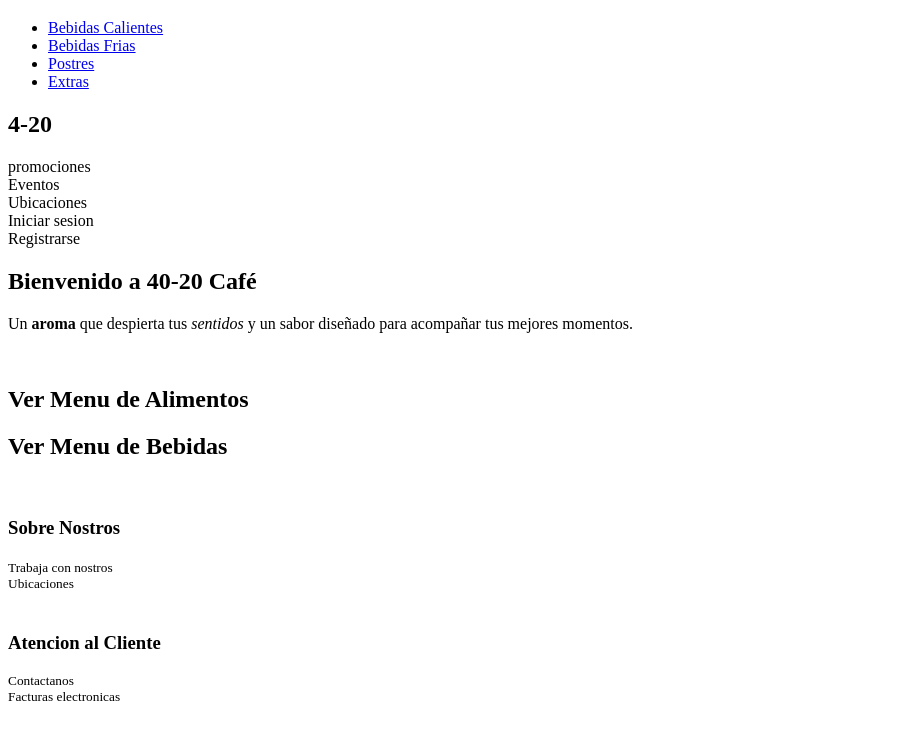
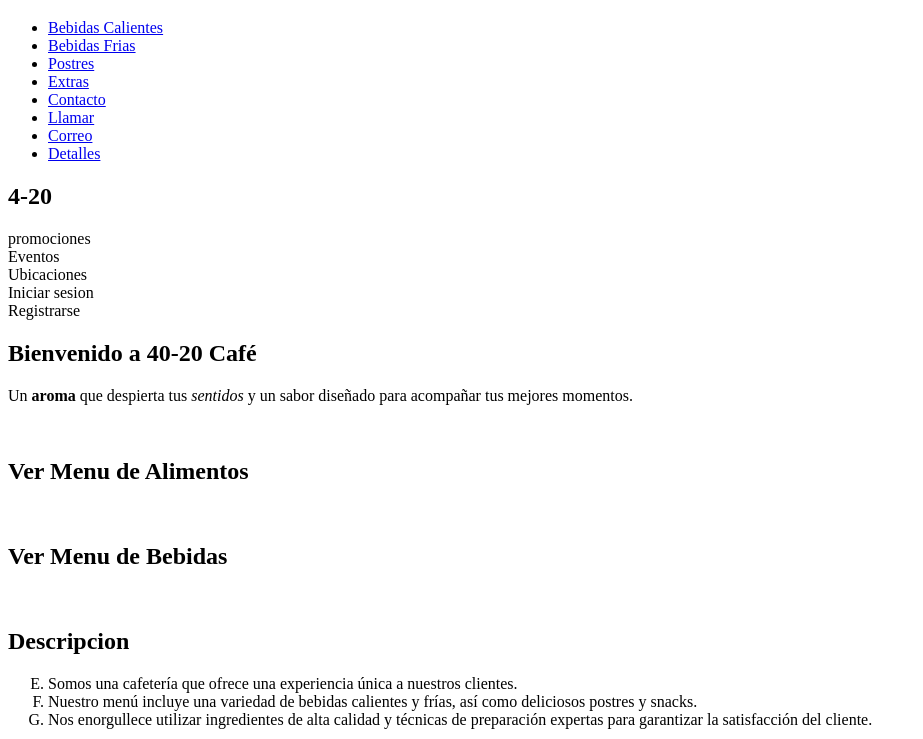
Before and after one commit to Mrpapita2124/Programacion-Web-2026, a plain HTML site: page index.html in a window 1280 px wide. Shown: the part 61-800 px from the top of the page, without its empty margins (0-923 px from the left). Drawn offline with Linux system fonts and the light colour scheme.

Commit message:
Mas elementos a la lista y enlaces

```diff
--- a/index.html
+++ b/index.html
@@ -17,10 +17,17 @@
 
   <nav>
     <ul>
-      <li><a href="index.html">Bebidas Calientes</a></li>
-      <li><a href="index.html">Bebidas Frias</a></li>
-      <li><a href="index.html">Postres</a></li>
-      <li><a href="index.html">Extras</a></li>
+      <li><a href="https://www.youtube.com/">Bebidas Calientes</a></li>
+      <li><a href=assets/icons/3135715.png target="_blank">Bebidas Frias</a></li>
+
+      <li><a href="assets/img/Diagrama%20sin%20título.jpg" download="Diagrama_sin_titulo.jpg">Postres</a></li><li><a href="index.html">Extras</a></li>
+
+      <li><a href= #contactos>Contacto</a></li>
+
+      <li><a href="tel:+526121310955" title="Numero del Papita">Llamar</a></li>
+      <li><a href="mailto:azariascollins20@gmail.com">Correo</a></li>
+
+      <li><a href= "https://buscaminas.eu/" target="_blank">Detalles</a></li>
     </ul>
   </nav>
 </header>
@@ -33,6 +40,7 @@
       <nav>Iniciar sesion</nav>
       <nav>Registrarse</nav>
     </aside>
+
     <main>
       <div class="container">
         <h2>Bienvenido a 40-20 Café</h2>
@@ -46,10 +54,23 @@
         <h2> Ver Menu de Alimentos </h2>
         </section>
 
+        <br>
         <section>
         <h2> Ver Menu de Bebidas </h2>
         </section>
+
         <br>
+        <section>
+        <h2> Descripcion </h2>
+        <ol type="A" start="5">
+
+          <li>Somos una cafetería que ofrece una experiencia única a nuestros clientes.</li>
+          <li>Nuestro menú incluye una variedad de bebidas calientes y frías, así como deliciosos postres y snacks.</li>
+          <li>Nos enorgullece utilizar ingredientes de alta calidad y técnicas de preparación expertas para garantizar la satisfacción del cliente.</li>
+
+        </section>
+        <br>
+
     </main>
 
     <footer>
@@ -69,6 +90,7 @@
 
           <br><br>
           <div><small><i>
+            <section id = contactos>
 
             © 2026 40-20 Café. Todos los derechos reservados.
 
```
